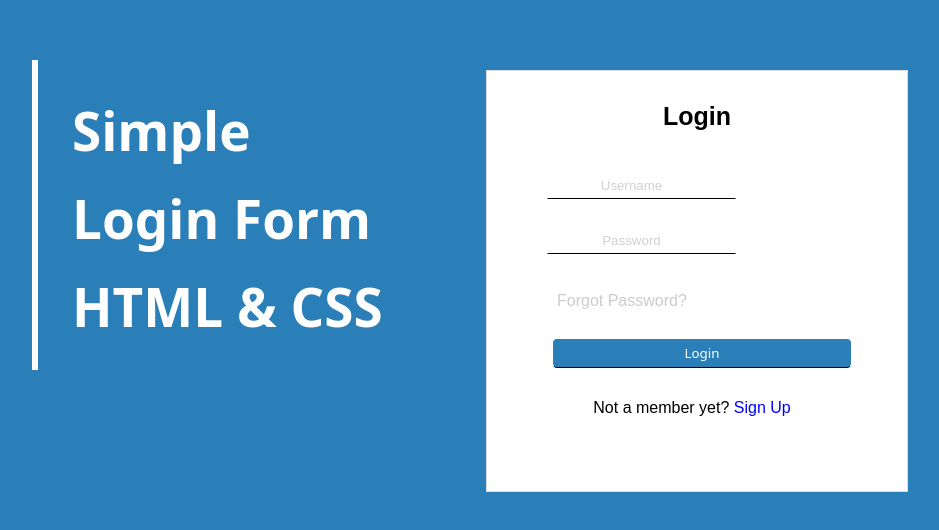
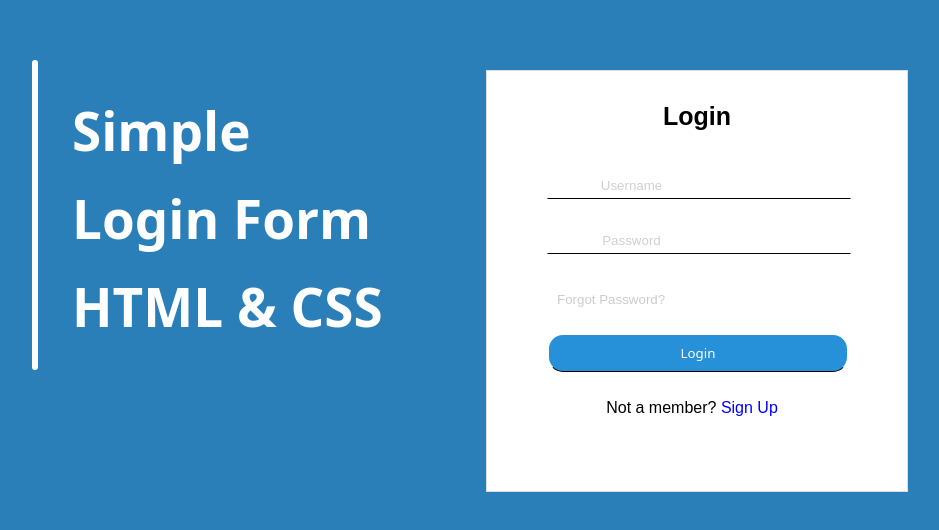
Before and after one commit to Etherisium/Quiz1, a plain HTML site: page index.html in a window 1280 px wide. Shown: the part 250-780 px from the top of the page, without its empty margins (165-1104 px from the left). Drawn offline with Linux system fonts and the light colour scheme.

Commit message:
Add third Update

```diff
--- a/index.html
+++ b/index.html
@@ -40,7 +40,7 @@
     <p class=" para-1">Forgot Password? </p>
   <p class="para-3"><input type="submit" value="Login"></p>
 
-    <p class="para-2">Not a member yet? <span style="color:blue">Sign Up</span>  </p>
+    <p class="para-2">Not a member? <span style="color:blue">Sign Up</span>  </p>
 </form>
 
 </div>
--- a/q1.css
+++ b/q1.css
@@ -3,7 +3,7 @@ body {
     margin: 0;
     padding: 0;
     box-sizing: border-box;
-    background-color: rgb(42, 127, 184);
+    background-color:  rgb(42, 127, 184);
 }
 form {
     width: 300px;
@@ -19,10 +19,10 @@ input[type="password"]
 ,
 input[type="submit"] {
     width: 100%;
-    padding: 5px;
-    margin: 5px ;
-    background-color: rgb(42, 127, 184) ;
-    border-radius: 5px;
+    padding: 9px;
+    margin: 1px ;
+    background-color: rgb(38, 145, 217) ;
+    border-radius: 15px;
     box-sizing: border-box;
     display: center;
     color:white;
@@ -67,7 +67,10 @@ h2 { font-size: 25px;
 
 }
 
-.para-1{height: 20px;
+.para-1{
+
+    font-size: smaller;
+    height: 20px;
     width: 250px;
      margin: 5px;
      padding: 5px;
@@ -82,9 +85,11 @@ color: #ccc;}
     text-align: center;}
 
 .vertical{border-right: 6px solid rgb(255, 255, 255);
+    border-radius: 5px;
     height: 310px;
     position: right;
-    right: 50%;}
+    right: 50%;
+}
 
 
     ::placeholder {
@@ -101,6 +106,7 @@ input {
     border: 1px solid white;
     border-bottom: 1px solid black;
     padding: 5px;
+    padding-right: 120px;
     margin-bottom: 10px;
 
 }
```
